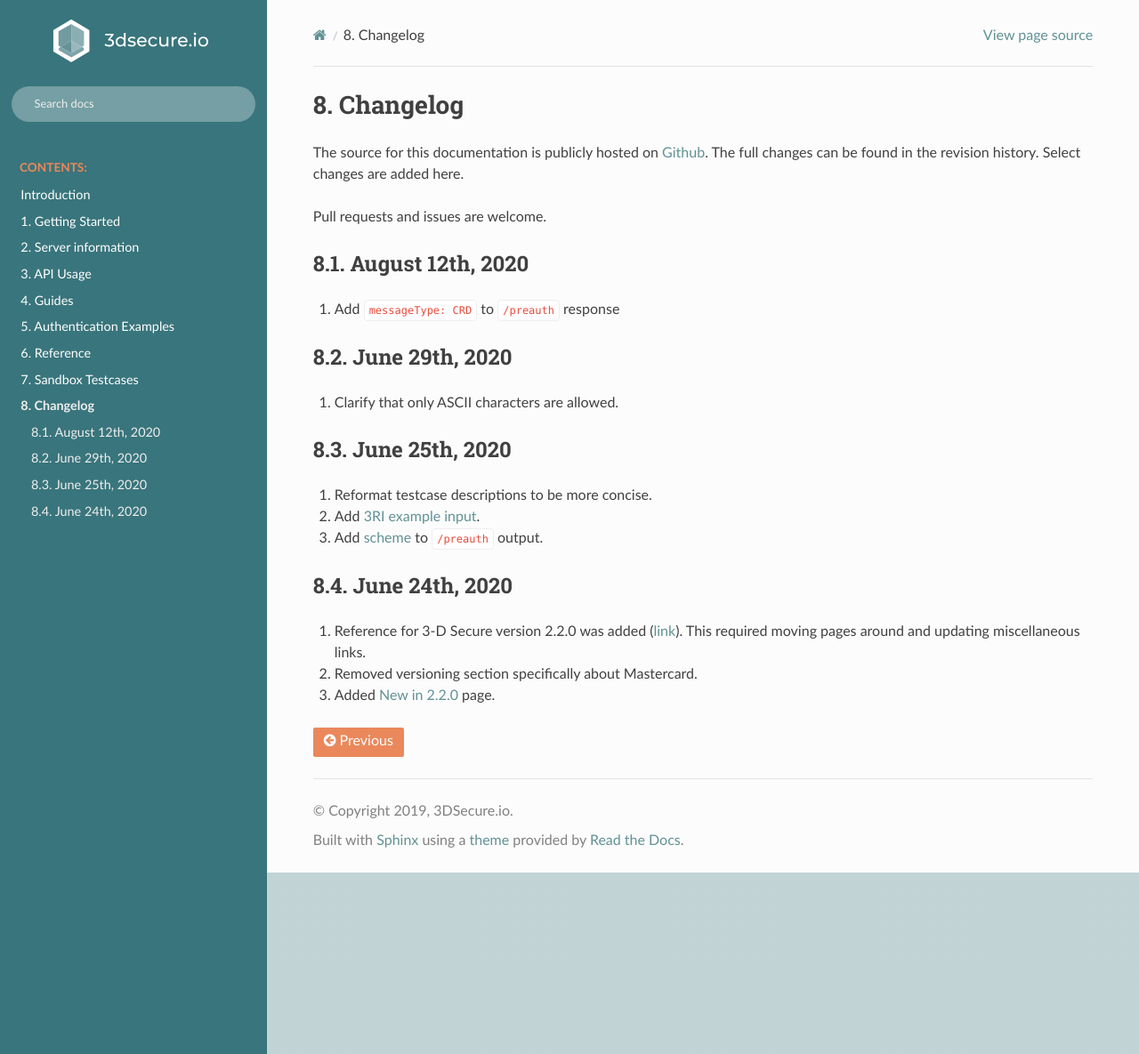
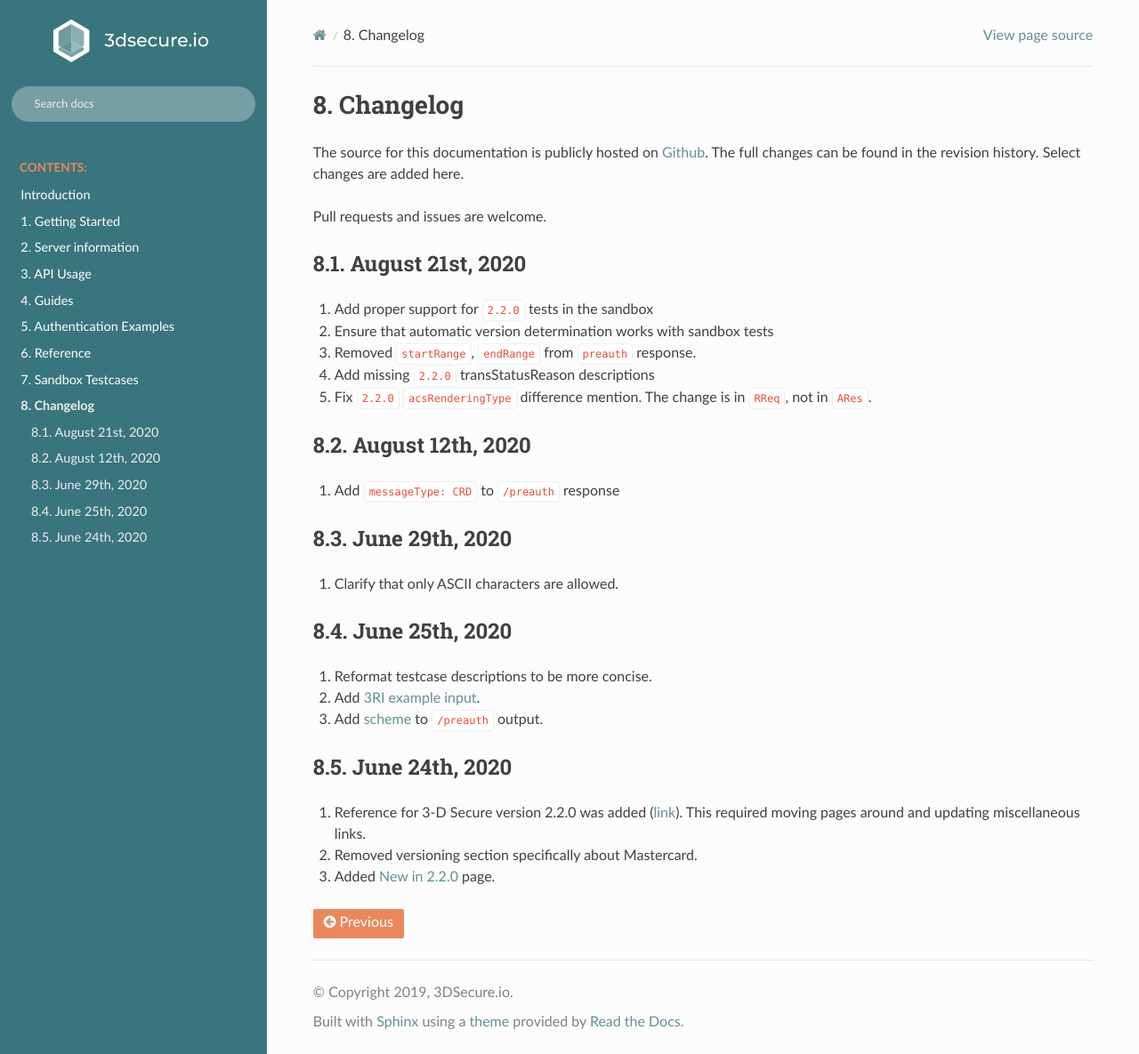
Before and after one commit to clearhaus/3DSv2-api-documentation, a Sphinx documentation site: the page built from source/changelog.rst, in a window 1280 px wide and 1185 px high. Shown: the whole window at 89% size. Built offline with Sphinx 7.4.7 and the Read the Docs theme 2.0.0, drawn with Linux system fonts in a browser that asks for light colours.

Commit message:
Update changelog to reflect changes in PR

```diff
--- a/source/changelog.rst
+++ b/source/changelog.rst
@@ -10,6 +10,15 @@ be found in the revision history.
 Select changes are added here.
 
 Pull requests and issues are welcome.
+
+August 21st, 2020
+*****************
+
+1. Add proper support for ``2.2.0`` tests in the sandbox
+2. Ensure that automatic version determination works with sandbox tests
+3. Removed ``startRange``, ``endRange`` from ``preauth`` response.
+4. Add missing ``2.2.0`` transStatusReason descriptions
+5. Fix ``2.2.0`` ``acsRenderingType`` difference mention. The change is in ``RReq``, not in ``ARes``.
 
 August 12th, 2020
 *****************
```
